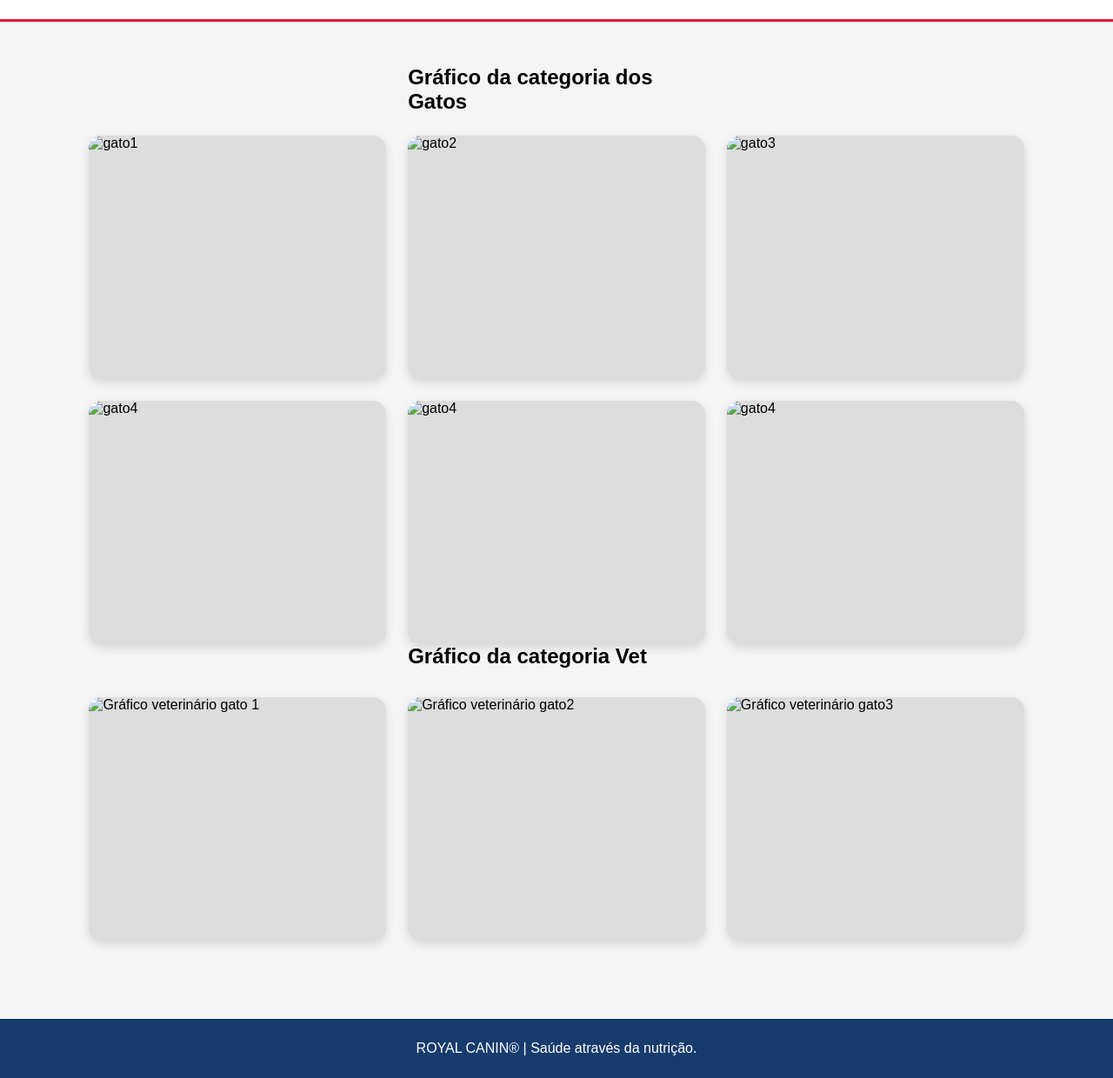
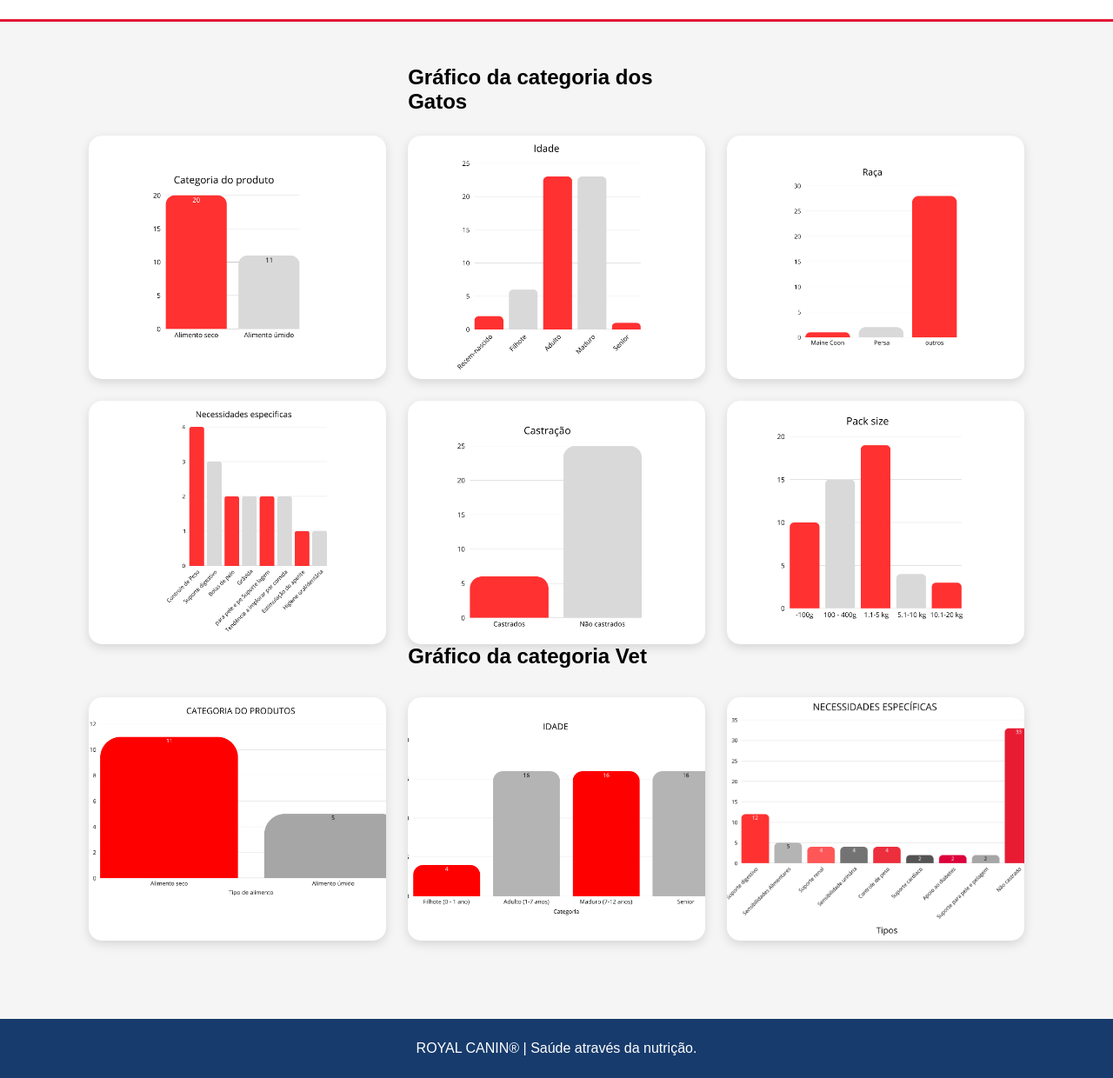
Before and after one commit to anacarolinabasto/projeto_royal, a plain HTML site: page graficogatos.html in a window 1280 px wide. Shown: the part 60-1300 px from the top of the page at 87% size. Drawn offline with Linux system fonts and the light colour scheme; the site is published under a folder, as on GitHub Pages, so addresses that start at the root find nothing.

Commit message:
Fix HTML encoding issues in graficogatos.html

```diff
--- a/graficogatos.html
+++ b/graficogatos.html
@@ -24,32 +24,32 @@
         <br /><br />
 
         <div class="imagem caes">
-          <img src="/Imagens/gato1.png" alt="gato1" />
+          <img src="Imagens/gato1.png" alt="gato1" />
           <p>Gráfico 1 -  O alimento seco (ração) é o mais representativo, seguido pelo alimento úmido (sachês e patês). As categorias adulto e maduro também se destacam, enquanto recém-nascido e sênior apresentam menor quantidade.</p>
         </div>
 
         <div class="imagem caes">
-          <img src="/Imagens/gato2.png" alt="gato2" />
+          <img src="Imagens/gato2.png" alt="gato2" />
           <p>Gráfico 2 - A maioria dos animais está na fase adulta e madura, com 23 registros cada. Já filhotes apresentam 6 registros, recém-nascidos 2 e sênior apenas 1.</p>
         </div>
 
         <div class="imagem caes">
-          <img src="/Imagens/gato3.png" alt="gato3" />
+          <img src="Imagens/gato3.png" alt="gato3" />
           <p>Gráfico 3 - A categoria “outros” apresenta a maior quantidade, com 28 registros, enquanto Maine Coon e Persa possuem apenas 1 e 2 registros, respectivamente.</p>
         </div>
 
         <div class="imagem caes">
-          <img src="/Imagens/gato4.png" alt="gato4" />
+          <img src="Imagens/gato4.png" alt="gato4" />
           <p>Gráfico 4 - Os resultados mostram que o controle de peso e a saúde digestiva são as necessidades que mais se destacam. Isso indica uma maior procura por produtos ou soluções voltados ao bem-estar e à saúde digestiva, enquanto as demais necessidades apresentam menor interesse.</p>
         </div>
 
         <div class="imagem caes">
-          <img src="/Imagens/gato5.png" alt="gato4" />
+          <img src="Imagens/gato5.png" alt="gato4" />
           <p>Gráfico 5 - O gráfico mostra que 25 animais não são castrados, enquanto apenas 6 são castrados. Isso indica que a maioria ainda não passou pelo procedimento de castração.</p>
         </div>
 
         <div class="imagem caes">
-          <img src="/Imagens/gato6.png" alt="gato4" />
+          <img src="Imagens/gato6.png" alt="gato4" />
           <p>Gráfico 6 -  O gráfico mostra que a maioria prefere rações de 1 a 5 kg, com 19 respostas, seguida pelas embalagens de 100 a 400 g, com 15 respostas. Isso indica uma maior preferência por embalagens de tamanho médio.</p>
         </div>
       </div>
@@ -60,17 +60,17 @@
         <br /><br />
 
         <div class="imagem caes">
-          <img src="/Imagens/gatovet1.png" alt="Gráfico veterinário gato 1" />
+          <img src="Imagens/gatovet1.png" alt="Gráfico veterinário gato 1" />
           <p>Gráfico 1 -  O gráfico mostra que o alimento seco (ração sem adição de água) possui a maior quantidade, com 11 produtos, enquanto o alimento úmido (ração em sachês ou latas) possui 5 produtos. Isso indica a predominância de alimentos secos. </p>
         </div>
 
         <div class="imagem caes">
-          <img src="/Imagens/gatovet2.png" alt="Gráfico veterinário gato2" />
+          <img src="Imagens/gatovet2.png" alt="Gráfico veterinário gato2" />
           <p>Gráfico 2 - O gráfico mostra a quantidade de produtos por faixa etária. As categorias adulto (1–7 anos), maduro (7–12 anos) e sênior possuem 16 produtos cada, enquanto filhote (0–1 ano) possui apenas 4. Isso indica uma menor variedade de produtos para filhotes. </p>
         </div>
 
         <div class="imagem caes">
-          <img src="/Imagens/grafico3vet.png" alt="Gráfico veterinário gato3" />
+          <img src="Imagens/grafico3vet.png" alt="Gráfico veterinário gato3" />
           <p>Gráfico 3 - O gráfico apresenta 33 sacos de ração divididos por necessidades específicas.
 A categoria de não castrados se destaca, com 16 sacos.
 Já apoio ao diabetes e higiene oral possuem as menores quantidades, com 1 saco cada. </p>
```
